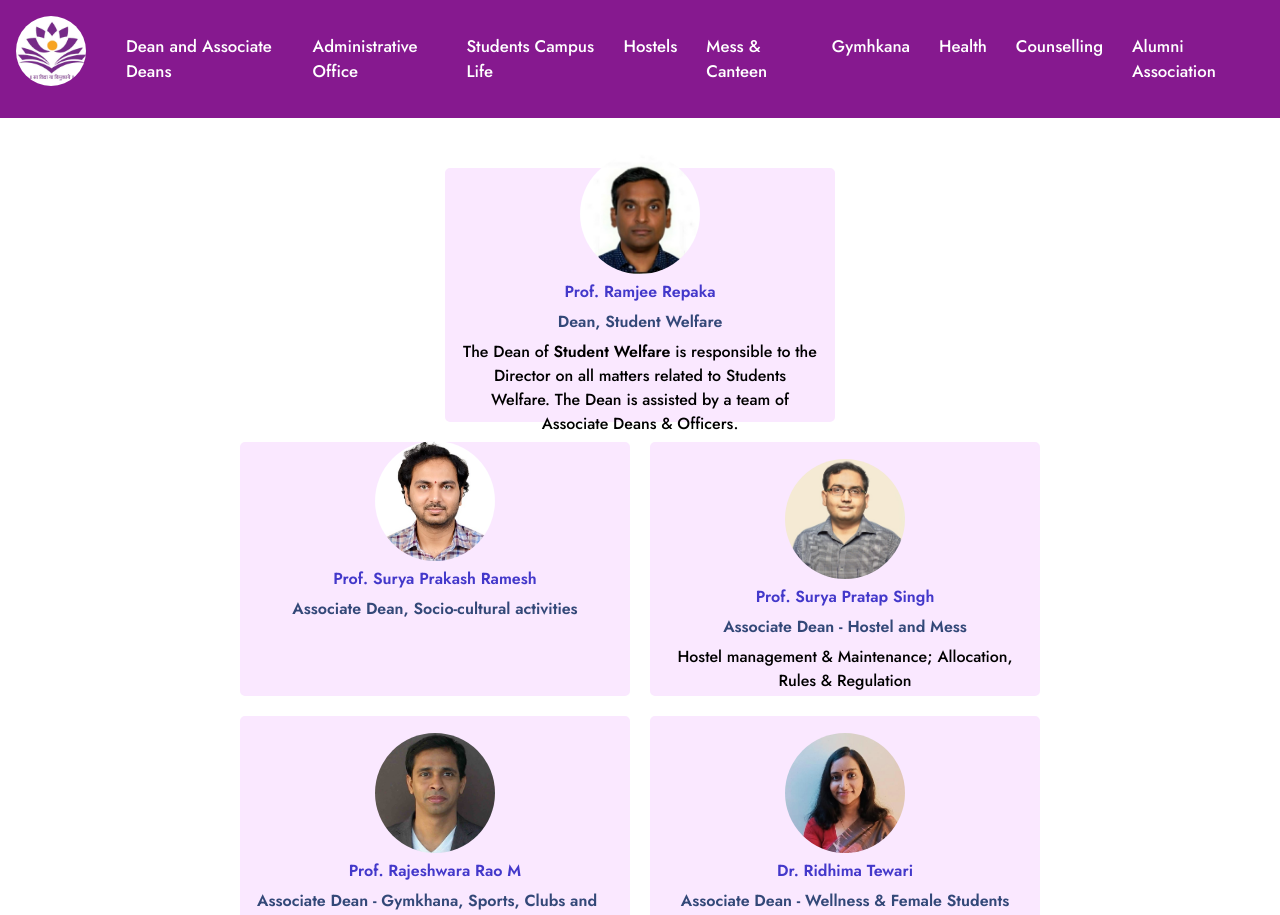
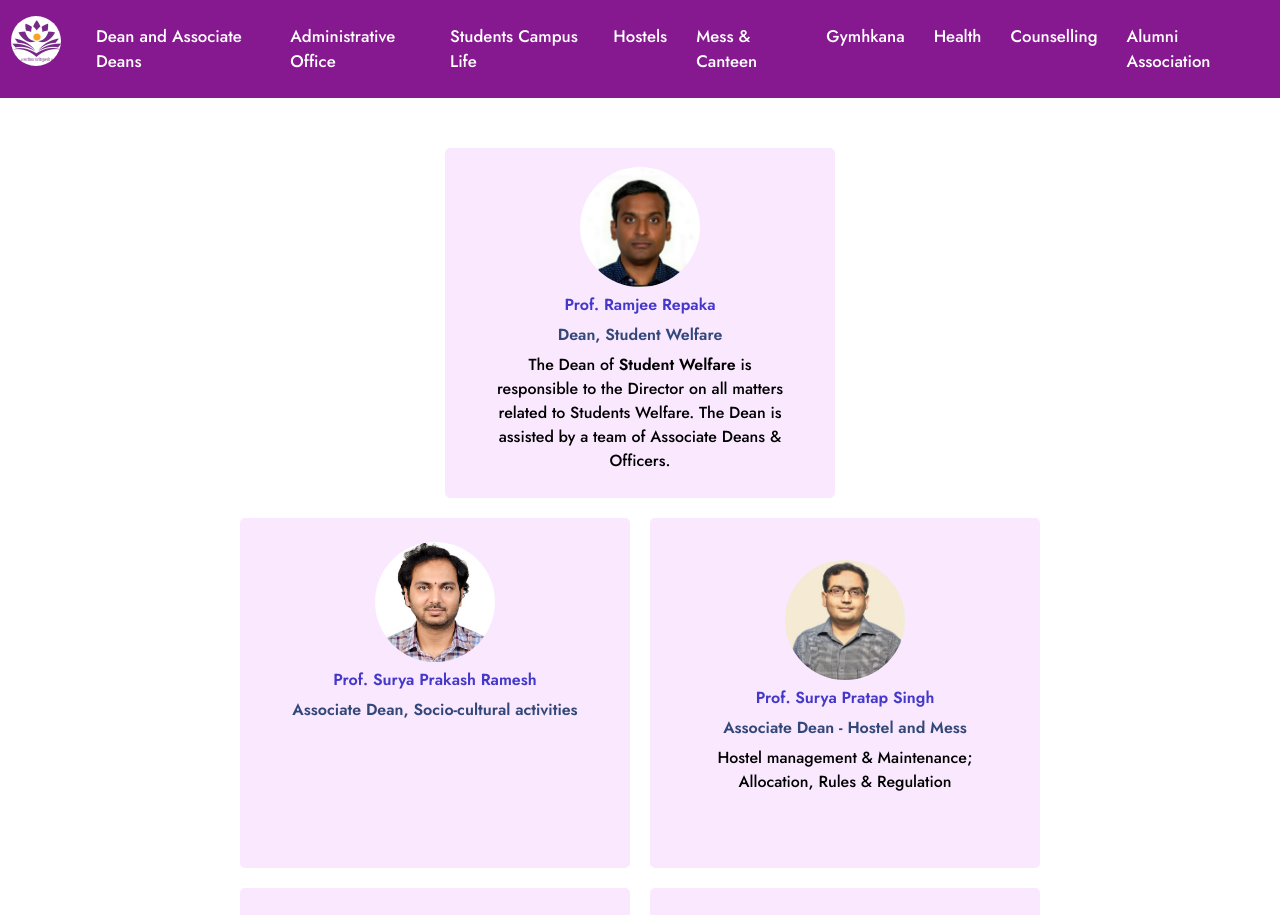
Before and after one commit to pratyush1602/SW-Website-updated, a React (Create React App) app: page /dean_associate_deans in a window 1280 px wide. Shown: the top 915 px of the page. Built offline with nearby package versions, Linux system fonts and the light colour scheme.

Commit message:
miscellaneous updates

```diff
--- a/src/App.css
+++ b/src/App.css
@@ -46,7 +46,7 @@ html, body {overflow-x: hidden !important;width: 100vw !important;
   margin-left: 100px;
 }
 .link-li-p p{
-  font-size: 1.2rem;
+  font-size: 1.1rem;
 }
 .link-li-p p:hover{
   text-decoration: underline;
--- a/src/components/Sidebar.js
+++ b/src/components/Sidebar.js
@@ -19,7 +19,7 @@ const Sidebar = ({ children }) => {
                     {/* <div className='sidebar-wrap'> */}
                         <div className='logo'>
                         <NavLink to="/" className="logo-in">
-                        <img src={logo} alt='logo' style={{ height: "70px", width: "70px", borderRadius: "50%", margin: "10px", cursor: "pointer" }}></img>
+                        <img src={logo} alt='logo' style={{ height: "50px", width: "50px", borderRadius: "50%", margin: "5px", cursor: "pointer" }}></img>
                         </NavLink>
 
                         </div>
--- a/src/pages/AdministrativeOffice.js
+++ b/src/pages/AdministrativeOffice.js
@@ -88,7 +88,7 @@ export default function AdministrativeOffice() {
                                     <img src={janardanReddy} alt='loading' style={{ height: "100px", width: "100px", borderRadius: "50%" }}></img>
                                 </div>
                                 <div style={{ display: "flex", flexDirection: "column", alignItems: "center", gap: "1.5px" }}>
-                                    <div style={{ display: "flex", gap: "5px", flexWrap: "wrap" }}><p className='name' style={{ color: "#4338ca", display: "flex", justifyContent: "center", flexWrap: "wrap" }}>Shri. Janardhan Reddy S <p></p></p><p className='name' style={{ color: "#4338ca" }}> Reddy</p></div>
+                                    <div style={{ display: "flex", gap: "5px", flexWrap: "wrap" }}><p className='name' style={{ color: "#4338ca", display: "flex", justifyContent: "center", flexWrap: "wrap" }}>Shri. Janardhan Reddy S <p></p></p><p className='name' style={{ color: "#4338ca" }}> </p></div>
                                     <p className='des' style={{ marginTop: "5px" }}>Junior Assistant</p>
                                     {/* <p className='des'>Hostel Manager -2</p>
                                         <p className='des'>Member Of HCU</p> */}
--- a/src/pages/SWDivisionOffice.css
+++ b/src/pages/SWDivisionOffice.css
@@ -181,6 +181,7 @@
   }
 .dean{
   width: 350px;
+  height: 500px;
 }
 
 
--- a/src/pages/SWDivisionOffice.js
+++ b/src/pages/SWDivisionOffice.js
@@ -19,8 +19,8 @@ export default function SWDivisionOffice() {
             <motion.div className='sw-division-office' initial={{ opacity: 0 }} animate={{ opacity: 1 }} exit={{ opacity: 0 }}>
                 <div className='sw-division-office-1' style={{ display: "flex", flexDirection: "column", gap: "20px", flexWrap: "wrap" }}>
                     <div className='wrapper' style={{ display: "flex", gap: "20px", alignItems: "center", justifyContent: 'center', flexWrap: "wrap" }}>
-                        <div className='dean'>
-                            <div className='first-info' style={{ display: "flex", alignItems: "center", justifyContent: "center", flexDirection: "column", padding: "15px" }}>
+                        <div className='dean' style={{padding: "25px", height: "350px"}}>
+                            <div className='first-info' style={{ marginTop: "20px", display: "flex", alignItems: "center", justifyContent: "center", flexDirection: "column", padding: "15px" }}>
                                 <img style = {{ width: "120px", height: "auto"}} src={ramjee} alt='loading'></img>
                                 <a href='https://iitdh-my.sharepoint.com/:w:/g/personal/pradeepyammi_iitdh_ac_in/ETk5ATyitbNGsH3bi7wF4UIB_esJbA4yfOgWmWxwP1dr7Q?rtime=H4caIQHb20g'> <p className='name' style={{ color: "#4338ca" }}>Prof. Ramjee Repaka</p></a>
                                 <p className='designation' style={{ color: "rgb(51, 72, 120)", fontWeight: "600" }}>Dean, Student Welfare</p>
@@ -45,7 +45,7 @@ export default function SWDivisionOffice() {
                     </div>
 
                     <div className='wrapper' style={{ display: "flex", gap: "20px", alignItems: "center", justifyContent: 'center', flexWrap: "wrap" }}>
-                                    <div className='dean'>
+                                    <div className='dean' style={{padding: "25px", height: "350px"}}>
                                         <div className='first-info' style={{ display: "flex", alignItems: "center", justifyContent: "center", flexDirection: "column", padding: "15px" }}>
                                             <img style = {{ width: "120px", height: "auto"}} src={Ramesh} alt='loading'></img>
                                             <a href='#'> <p className='name' style={{ color: "#4338ca" }}>Prof. Surya Prakash Ramesh</p></a>
@@ -53,7 +53,7 @@ export default function SWDivisionOffice() {
                                             <p></p>
                                         </div>
                                     </div>
-                        <div className='dean'>
+                        <div className='dean' style={{padding: "25px", height: "350px"}}>
                             <div className='first-info' style={{ display: "flex", alignItems: "center", flexDirection: "column", padding: "15px" }}>
                                 <img style = {{ width: "120px", height: "auto"}} src ={Surya} alt='loading'></img>
                                 <p style={{ color: "#4338ca" }} className='name'>Prof. Surya Pratap Singh</p>
@@ -61,19 +61,19 @@ export default function SWDivisionOffice() {
                                 <p style={{ textAlign: "center" }} className='about-des'>Hostel management & Maintenance; Allocation, Rules &amp; Regulation</p>
                             </div>
                         </div>
-                        <div className='dean'>
+                        <div className='dean' style={{padding: "25px", height: "350px"}}>
                             <div className='first-info' style={{ display: "flex", alignItems: "center", flexDirection: "column", padding: "15px" }}>
                                 <img style = {{ width: "120px", height: "auto"}} src ={Rajesh} alt='loading'></img>
                                 <p style={{ color: "#4338ca" }} className='name'>Prof. Rajeshwara Rao M</p>
-                                <p style={{ color: "rgb(51, 72, 120)", fontWeight: "600" }} className='designation'>Associate Dean - Gymkhana, Sports, Clubs and Technology</p>
+                                <p style={{ color: "rgb(51, 72, 120)", fontWeight: "600",textAlign: "center" }} className='designation'>Associate Dean - Gymkhana, Sports, Clubs and Technology</p>
                                 <p style={{ textAlign: "center" }} className='about-des'>Students Technical &amp; Cultural Councils; Gymkhana Facilities; Sports, NSS,NSO,NCC</p>
                             </div>
                         </div>
-                        <div className='dean'>
+                        <div className='dean' style={{padding: "25px", height: "350px"}}>
                             <div className='first-info' style={{ display: "flex", alignItems: "center", flexDirection: "column", padding: "15px" }}>
                                 <img style = {{ width: "120px", height: "auto"}} src={ridhima} alt='loading'></img>
                                 <p style={{ color: "#4338ca" }} className='name'>Dr. Ridhima Tewari</p>
-                                <p style={{ color: "rgb(51, 72, 120)", fontWeight: "600" }} className='designation'>Associate Dean - Wellness & Female Students</p>
+                                <div style={{ color: "rgb(51, 72, 120)", fontWeight: "600",textAlign:"center", alignItems: "center",}} className='designation'>Associate Dean - Wellness & Female Students</div>
                                 <p style={{ textAlign: "center" }} className='about-des'>Wellness Centre, Health and Counselling facilities, Female Students Welfare.</p>
                             </div>
                         </div>
--- a/src/pages/StudentCampusLife.js
+++ b/src/pages/StudentCampusLife.js
@@ -20,8 +20,9 @@ export default function StudentCampusLife() {
         <div className='hostel-paragraph' style={{ marginTop: "30px" }}>
         <div className='sub-header'>  <p style={{ marginBottom: "15px", borderLeft: "5px solid #312e81",color:"rgb(30, 64, 175)", paddingLeft: "20px"}} >Students Campus Life</p></div>
 
-          <p>Life on the campus is pretty cool. Hostels and student facilities are spread over two campuses. Transit campus is located within WALMI near the High Court building. The new 470 acres campus at Chikamaligwad is a green mini forest with its own flora and fauna. It affords jogging, cycling and walking.
-            Day time is consumed by fast paced academic activities in classes, laboratories. Evenings are devoted to sports, club activites or simply chit-chat with friends on the grass lawns.
+          <p>IIT Dharwad is located at Chikkamalligawad. The new 470 acres campus at Chikamaligawad has a green mini forest with its own flora and fauna. It affords jogging, cycling and walking.
+            Day time is consumed by fast paced academic activities in classes, laboratories. Evenings are devoted to sports and club activites. Facilities such as an indoor sports complex, a library, a night
+            canteen and a general store are available for the students' convenience.
           </p>
 
         </div>
```
Also changed, not shown: src/pages/Gymkhana.js (+13 -12 lines), src/pages/Hostels.js (+14 -14 lines).
